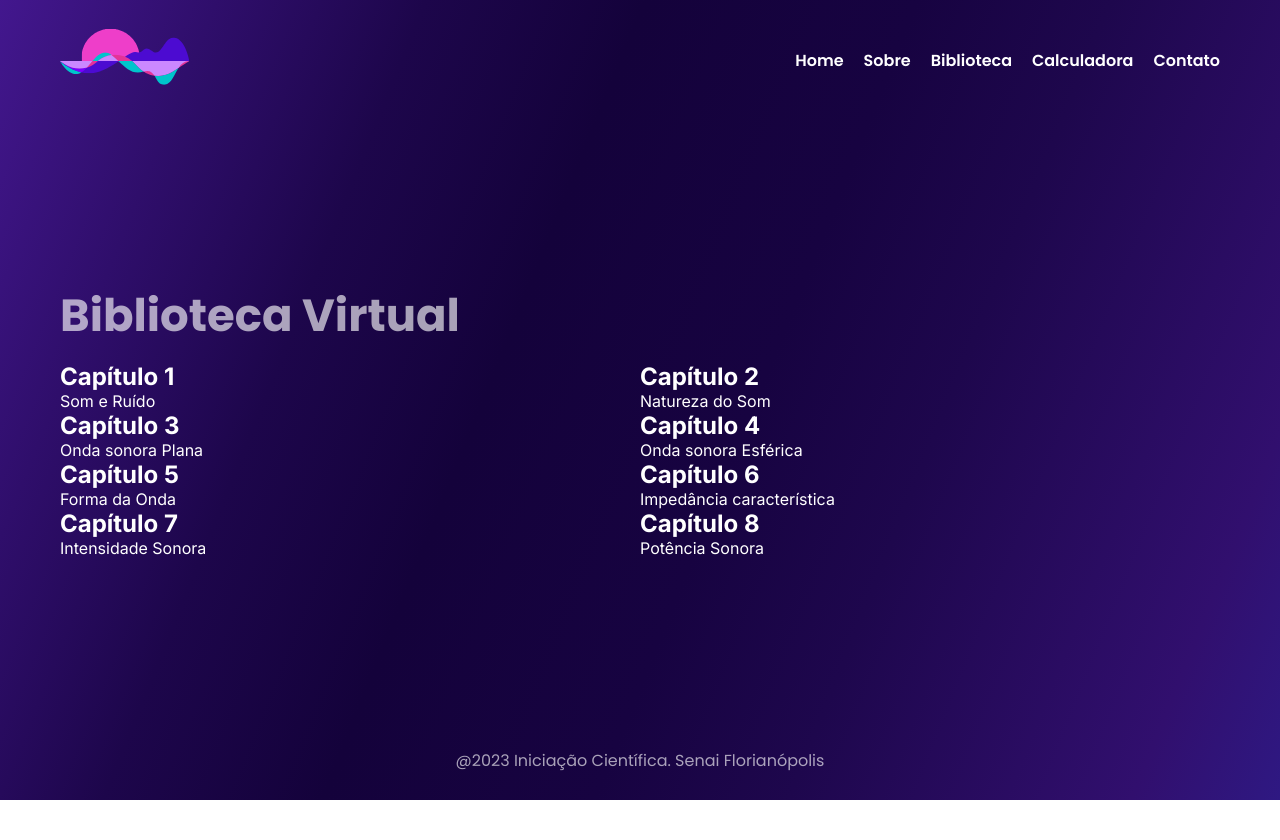
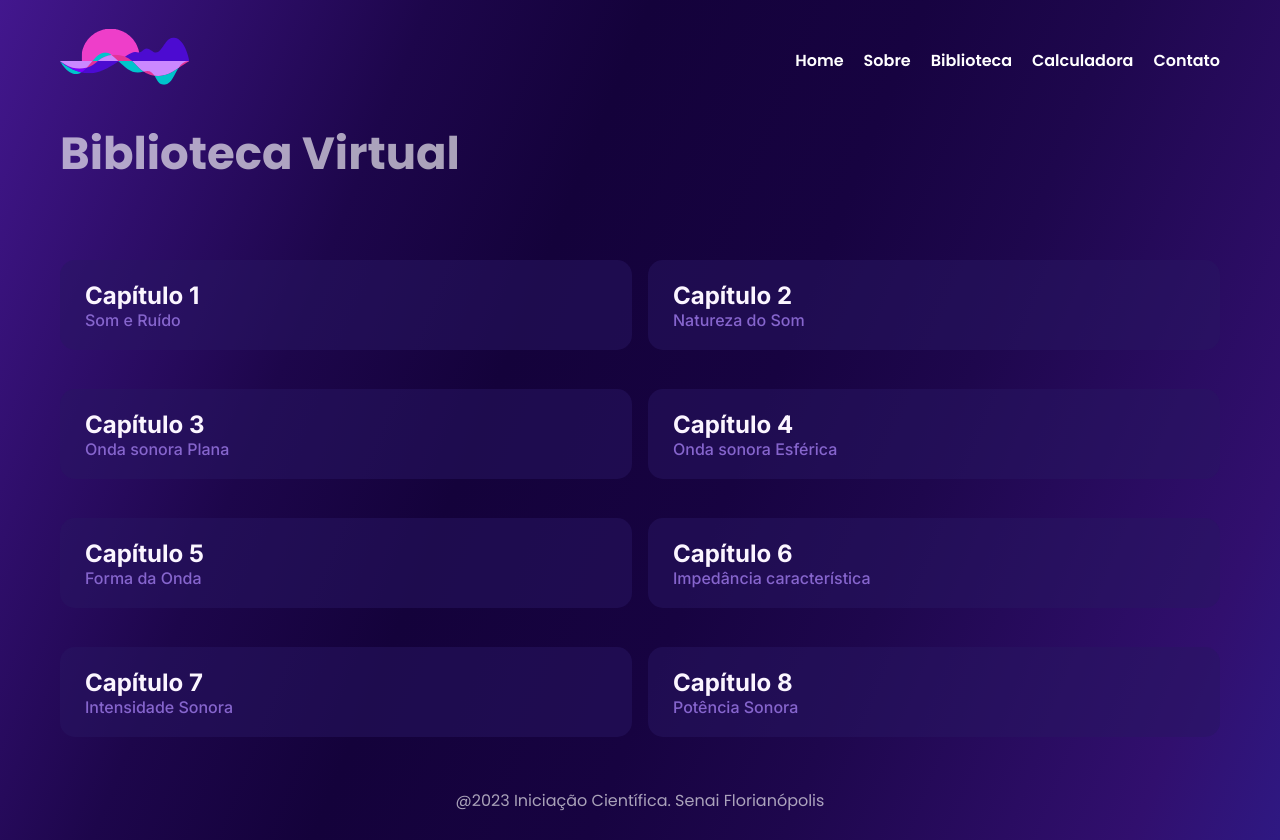
Before and after one commit to SenaiFlorianopolisResearchTeam/Calculator, a Next.js app: page /library in a window 1280 px wide. Before the commit the page ends 800 px from the top, so only its background shows below. Built offline with nearby package versions, Linux system fonts and the light colour scheme.

Commit message:
style: library and chapter component done

```diff
--- a/src/app/calculator/page.module.css
+++ b/src/app/calculator/page.module.css
@@ -23,7 +23,7 @@
     font-weight: 700;
     font-size: 26px;
     text-align: center;
-    color: #FFF;
+    color: #FBF5FF;
     margin-bottom: 30px;
 }
 
--- a/src/app/layout.js
+++ b/src/app/layout.js
@@ -1,4 +1,4 @@
-import './globals.css'
+import './styles/globals.css'
 import Navbar from '@/components/navbar/Navbar'
 import Footer from '@/components/footer/Footer'
 
--- a/src/app/globals.css
+++ b/src/app/styles/globals.css
@@ -1,7 +1,32 @@
+:root {
+  --primary: #34008C;
+  --secondary: #7900FF;
+  --tertiary: #8665CD;
+}
+
 * {
   box-sizing: border-box;
   padding: 0;
   margin: 0;
+  scrollbar-width: thin;
+  scrollbar-color: var(--secondary) var(--primary);
+}
+*::-webkit-scrollbar {
+  width: 15px;
+}
+
+*::-webkit-scrollbar-track {
+  background: var(--primary);
+}
+
+*::-webkit-scrollbar-thumb {
+  background-color: var(--secondary);
+  border-radius: 14px;
+  border: 3px solid var(--primary);
+}
+
+::-webkit-scrollbar-thumb:hover {
+  background-color: var(--tertiary);
 }
 
 html,
--- a/src/components/cards/Card.jsx
+++ b/src/components/cards/Card.jsx
@@ -1,7 +1,6 @@
 'use client'
 
 import React from 'react'
-import Link from 'next/link'
 import styles from './card.module.css'
 import Chapter from './Chapter';
 
@@ -62,12 +61,11 @@ const Card = () => {
       <div className={styles.container}>
         <div className={styles.caps}>
         {caps.map((cap) => (
-              <Chapter key={cap.id} title={cap.title} subtitle={cap.subtitle} url={cap.url} />
+  <Chapter key={cap.id} caps={caps} title={cap.title} subtitle={cap.subtitle} url={cap.url} />
 ))}
         </div>
       </div>
     );
 }
 
-
 export default Card
--- a/src/components/cards/Chapter.jsx
+++ b/src/components/cards/Chapter.jsx
@@ -1,13 +1,15 @@
 import React from 'react';
 import Link from 'next/link';
+import styles from './card.module.css'
 
-const Chapter = ({ title, subtitle, url }) => {
+
+const Chapter = ({ caps, title, subtitle, url }) => {
 
   return (
-    <div>
+    <div className={styles.card}>
         <Link href={url}>
-        <h2>{title}</h2>
-        <p>{subtitle}</p>
+        <h2 className={styles.title}>{title}</h2>
+        <p className={styles.subtitle}>{subtitle}</p>
         </Link>
     </div>
   );
--- a/src/components/cards/card.module.css
+++ b/src/components/cards/card.module.css
@@ -6,4 +6,34 @@ min-height: 100%;
 display: grid;
 grid-template-columns: repeat(2, 1fr);
 grid-template-rows: repeat(4, 1fr);
+max-width: 100%;
+min-height: 500px;
+margin-top: 60px;
+gap: 1rem;
 }
+
+.card{
+max-width: 587px;
+max-height: 90px;
+border-radius: 15px;
+display: flex;
+justify-content: left;
+align-items: center;
+background: rgba(41, 22, 99, 0.50);
+}
+.card:hover{
+background: rgb(41, 22, 99);
+cursor: pointer;
+}
+.title{
+color: #FBF5FF;
+margin-left: 25px;
+font-size: 15;
+font-weight: bold;
+}
+.subtitle{
+color: #8665CD;
+margin-left: 25px;
+font-size: 16px;
+font-weight: 500;
+}
--- a/src/components/navbar/navbar.module.css
+++ b/src/components/navbar/navbar.module.css
@@ -25,3 +25,6 @@
   /* color: #D8CBFF; */
   font-family: 'Poppins';
 }
+.link:hover{
+  color: #FFBCF1;
+}
```
Also changed, not shown: src/app/library/page.module.css (line endings or trailing spaces), 1 other file (tests, documents, lock files or other folders). Lines whose indentation alone changed are shown as unchanged.
